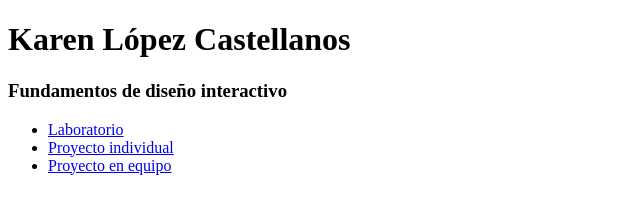
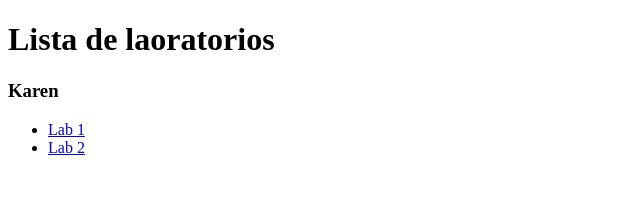
Before and after one commit to A01026029/FDI, a plain HTML site: page index.html in a window 1280 px wide. Shown: the whole page, without its empty margins (0-640 px from the left). Drawn offline with Linux system fonts and the light colour scheme.

Commit message:
Add files via upload

```diff
--- a/index.html
+++ b/index.html
@@ -7,12 +7,11 @@
     <title>Document</title>
 </head>
 <body>
-    <h1>Karen López Castellanos</h1>
-    <h3>Fundamentos de diseño interactivo</h3>
+    <h1>Lista de laoratorios</h1>
+    <h3>Karen</h3>
     <ul>
-        <li><a href="Labs/index.html">Laboratorio</a></li>
-        <li><a href="https://docs.google.com/document/d/1c7bjB8PKYOR71LSoprRnJddb6hJFfiPrrSaJIi-NWAU/edit?usp=sharing">Proyecto individual</a></li>
-        <li><a href="https://docs.google.com/document/d/1AiYSca2M-5Fr0jO02sT5PQfpXTBdLhp7mb8u8Bru-8M/edit?usp=sharing">Proyecto en equipo</a></li>
+        <li><a href="lab1/index.html">Lab 1</a></li>
+        <li><a href="lab2/index.html">Lab 2</a></li>
 
     </ul>
 </body>
```
